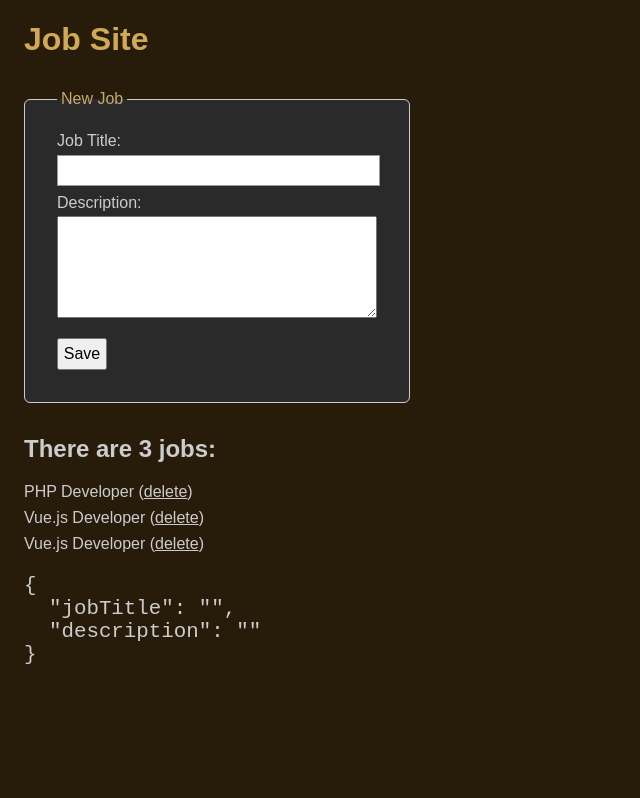
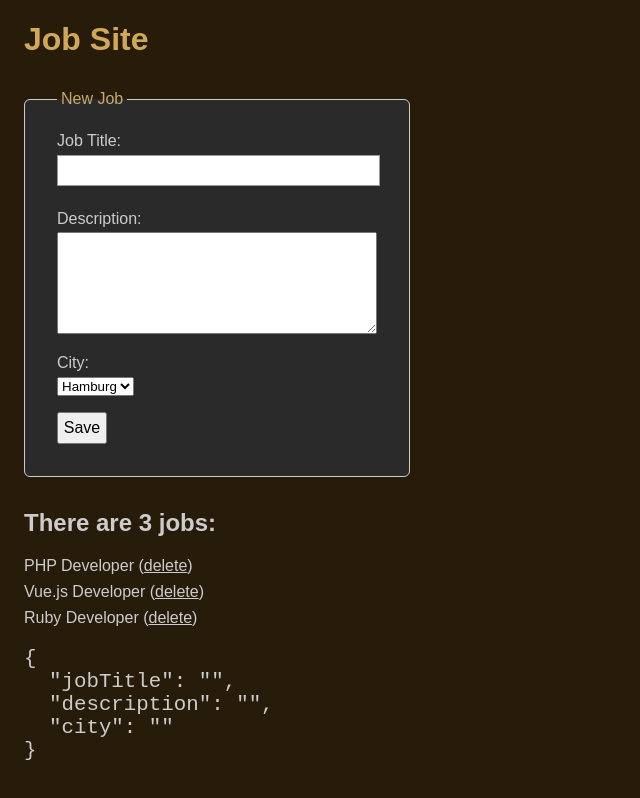
Before and after one commit to edwardtanguay/et-005-form-and-json-server, a React (Vite) app: page / in a window 1280 px wide. Shown: the whole page, without its empty margins (0-640 px from the left). Built offline with nearby package versions, Linux system fonts and the light colour scheme; data requests are answered from the project's data file.

Commit message:
first-of-type works

```diff
--- a/src/App.scss
+++ b/src/App.scss
@@ -15,6 +15,7 @@ body {
 	.currentJobs {
 		.job {
 			margin-bottom: .5rem;
+
 			.delete {
 				text-decoration: underline;
 				cursor: pointer;
@@ -36,6 +37,10 @@ body {
 			legend {
 				padding: 0 .25em;
 				color: rgb(200, 169, 110) !important;
+			}
+
+			.row:not(:first-of-type) {
+				margin-top: 1rem;
 			}
 
 			label {
--- a/src/App.tsx
+++ b/src/App.tsx
@@ -6,11 +6,13 @@ interface IJob {
 	id: number;
 	jobTitle: string;
 	description: string;
+	city: string;
 }
 
 const _formData = {
 	jobTitle: '',
 	description: '',
+	city: '',
 };
 
 const backendUrl = 'http://localhost:5557';
@@ -31,13 +33,15 @@ function App() {
 
 	const handleFieldChange = (e: any, fieldName: string) => {
 		const value = e.target.value;
-
 		switch (fieldName) {
 			case 'jobTitle':
 				formData.jobTitle = value;
 				break;
 			case 'description':
 				formData.description = value;
+				break;
+			case 'city':
+				formData.city = value;
 				break;
 		}
 		setFormData({ ...formData });
@@ -94,6 +98,18 @@ function App() {
 							</div>
 						</div>
 
+						<div className="row">
+							<label>City</label>
+							<div>
+								<select onChange={(e) => handleFieldChange(e, 'city')}>
+									<option value="hamburg">Hamburg</option>
+									<option value="berlin">Berlin</option>
+									<option value="dresden">Dresden</option>
+									<option value="leipzig">Leipzig</option>
+								</select>
+							</div>
+						</div>
+
 						<div className="buttonRow">
 							<button onClick={(e) => handleSaveForm(e)}>
 								Save
--- a/src/data/db.json
+++ b/src/data/db.json
@@ -8,12 +8,12 @@
     {
       "jobTitle": "Vue.js Developer",
       "description": "Requires vue.js skills.",
-      "id": 4
+      "id": 5
     },
     {
-      "jobTitle": "Vue.js Developer",
-      "description": "Requires vue.js skills.",
-      "id": 5
+      "jobTitle": "Ruby Developer",
+      "description": "ksjdfksdfjdsf",
+      "id": 7
     }
   ]
 }
```
Also changed, not shown: dev/notes.txt.
